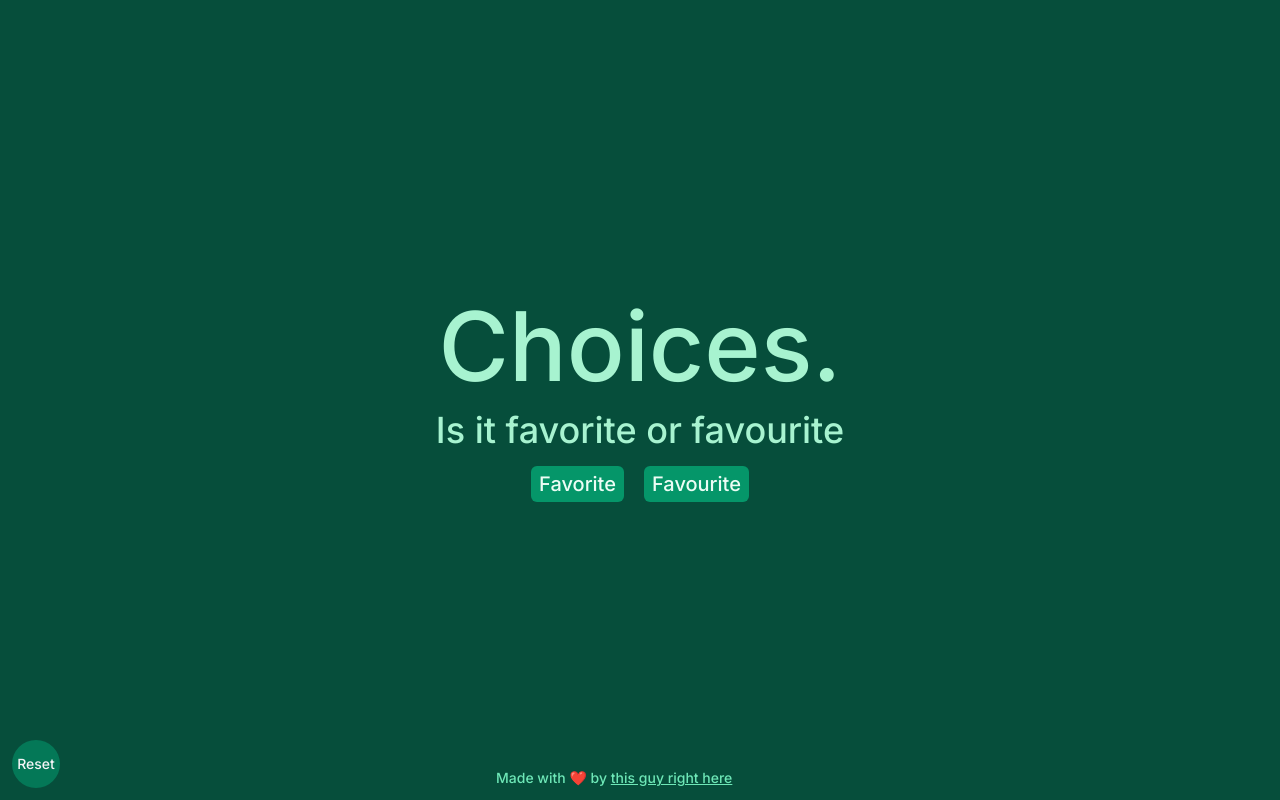
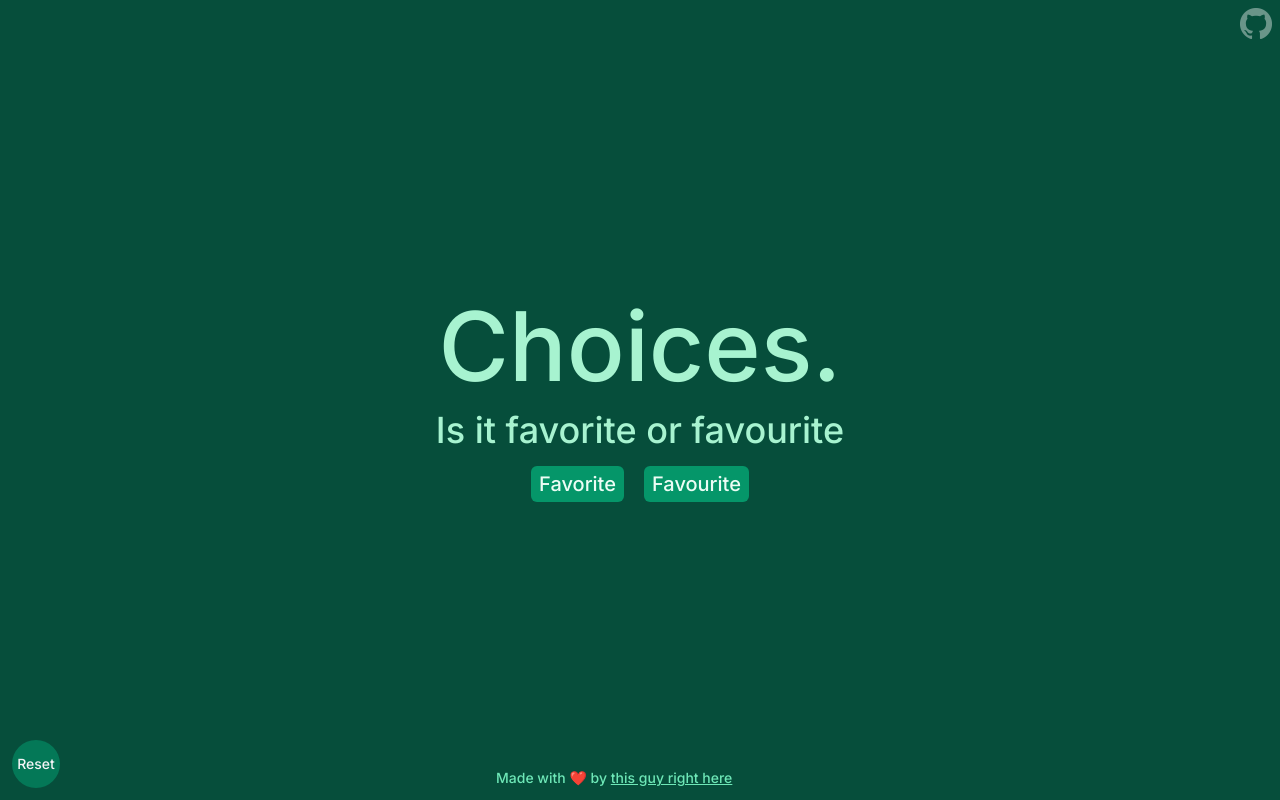
Before and after one commit to TheEskhaton/choices, a Next.js app: page / in a window 1280 px wide. Built offline with nearby package versions, Linux system fonts and the light colour scheme.

Commit message:
added github icon, improved readme.

```diff
--- a/pages/index.js
+++ b/pages/index.js
@@ -5,7 +5,7 @@ import ColorChoice from "../components/ColorChoice";
 import SongChoice from "../components/SongChoice";
 import TwoChoices from "../components/TwoChoices";
 import Fatigue from "../components/Fatigue";
-import {useChain, useSpring, animated, useTransition} from 'react-spring'
+import { useChain, useSpring, animated, useTransition } from "react-spring";
 
 export const ColorContext = React.createContext();
 
@@ -16,16 +16,16 @@ export default function Home() {
   const [color, setColor] = useState("green");
   const [currentStep, setCurrentStep] = useState(0);
 
-  const transitions = useTransition(currentStep, p => p, {
-    from: { opacity: 0},
-    enter: { opacity: 1},
+  const transitions = useTransition(currentStep, (p) => p, {
+    from: { opacity: 0 },
+    enter: { opacity: 1 },
     leave: { opacity: 1 },
-    config: { mass: 100, clamp: true},
-    onDestroyed: () => console.log('destroyed')
+    config: { mass: 100, clamp: true },
+    onDestroyed: () => console.log("destroyed"),
   });
 
   const advanceStep = (onAdvance) => {
-      if(transitions[0].props.opacity.done) {
+    if (transitions[0].props.opacity.done) {
       onAdvance && onAdvance();
       setHeading((heading) =>
         heading === "Choices." ? "Decisions." : "Choices."
@@ -33,7 +33,6 @@ export default function Home() {
       setCurrentStep((step) => step + 1);
     }
   };
-
 
   return (
     <div>
@@ -61,14 +60,20 @@ export default function Home() {
         }}
       >
         <div className="flex h-screen w-full flex-col justify-center relative">
+          <a href="https://github.com/TheEskhaton/choices">
+            <img
+              alt="GitHub project"
+              target="_blank"
+              className="absolute top-0 right-0 mr-2 mt-2 w-8 h-8 opacity-40 hover:opacity-100"
+              src="/GitHub-Mark-Light-32px.png"
+            ></img>
+          </a>
           <div
             className={`bg-${color}-900 text-center flex justify-center space-y-4 flex-col items-center h-full`}
           >
             <animated.div style={transitions[0].props}>
               <h1 className={`text-${color}-200 h-full sm:text-8xl text-6xl`}>
-
                 {heading}
-
               </h1>
             </animated.div>
             {currentStep === 0 && (
```
Also changed, not shown: public/GitHub-Mark-Light-32px.png (added), 1 other file (tests, documents, lock files or other folders). Lines whose indentation alone changed are shown as unchanged.
